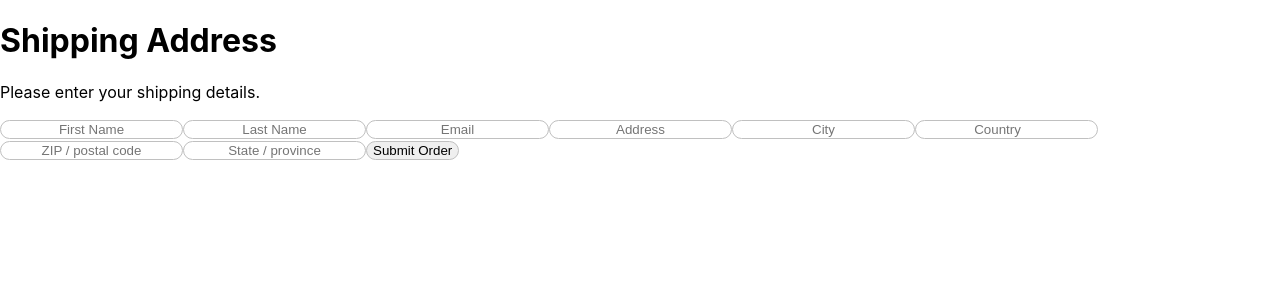
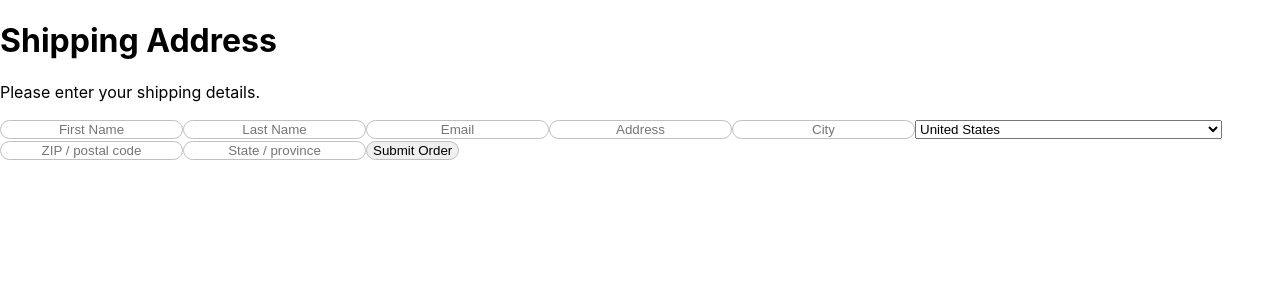
Before and after one commit to TroyWarez/basic-site, a React (Vite) app: page / in a window 1280 px wide. Shown: the top 300 px of the page. Built offline with nearby package versions, Linux system fonts and the light colour scheme.

Commit message:
changed country element from datalist to select

```diff
--- a/src/components/RegionalInput.tsx
+++ b/src/components/RegionalInput.tsx
@@ -1,6 +1,6 @@
 
 export default function RegionalInput() {
-  function ChangeHandler(event: React.ChangeEvent<HTMLInputElement>) {
+  function ChangeHandler(event: React.ChangeEvent<HTMLSelectElement>) {
     const stateInputElement = document.getElementById("stateInput");
     if (stateInputElement) {
       switch (event?.target?.value)
@@ -26,245 +26,243 @@ export default function RegionalInput() {
   }
   return (
     <>
-    <input list="country" name="country" id="Country" onChange={ChangeHandler} placeholder="Country" required />
-    <datalist id="country">
-    <option value="United States" />
-    <option value="United Kingdom" />
-    <option value="United Arab Emirates" />
-    <option value="Canada" />
-    <option value="Mexico" />
-    <option value="Australia" />
-    <option value="Japan" />
-    <option value="Austria" />
-    <option value="Belgium" />
-    <option value="France" />
-    <option value="Bulgaria" />
-    <option value="Croatia" />
-    <option value="Republic of Cyprus" />
-    <option value="Czech Republic" />
-    <option value="Denmark" />
-    <option value="Estonia" />
-    <option value="Finland" />
-    <option value="Germany" />
-    <option value="Greece" />
-    <option value="Hungary" />
-    <option value="Ireland" />
-    <option value="Israel" />
-    <option value="Italy" />
-    <option value="Latvia" />
-    <option value="Lithuania" />
-    <option value="Luxembourg" />
-    <option value="Malta" />
-    <option value="Netherlands" />
-    <option value="Poland" />
-    <option value="Portugal" />
-    <option value="Romania" />
-    <option value="Slovakia" />
-    <option value="Spain" />
-    <option value="Sweden" />
-    <option value="Iceland" />
-    <option value="Liechtenstein" />
-    <option value="Norway" />
-    <option value="Switzerland" />
-    <option value="Albania" />
-    <option value="Algeria" />
-    <option value="American Samoa" />
-    <option value="Andorra" />
-    <option value="Angola" />
-    <option value="Anguilla" />
-    <option value="Antigua and Barbuda" />
-    <option value="Argentina" />
-    <option value="Armenia" />
-    <option value="Aruba" />
-    <option value="Azerbaijan" />
-    <option value="Bahamas" />
-    <option value="Bahrain" />
-    <option value="Bangladesh" />
-    <option value="Barbados" />
-    <option value="Belarus" />
-    <option value="Belize" />
-    <option value="Benin" />
-    <option value="Bermuda" />
-    <option value="Bhutan" />
-    <option value="Bolivia" />
-    <option value="Bosnia and Herzegovina" />
-    <option value="Botswana" />
-    <option value="Bouvet Island" />
-    <option value="Brazil" />
-    <option value="British Indian Ocean Territory" />
-    <option value="Brunei Darussalam" />
-    <option value="Burkina Faso" />
-    <option value="Burundi" />
-    <option value="Cambodia" />
-    <option value="Cameroon" />
-    <option value="Cape Verde" />
-    <option value="Cayman Islands" />
-    <option value="Central African Republic" />
-    <option value="Chad" />
-    <option value="Chile" />
-    <option value="China" />
-    <option value="Christmas Island" />
-    <option value="Cocos (Keeling) Islands" />
-    <option value="Colombia" />
-    <option value="Comoros" />
-    <option value="Congo" />
-    <option value="Congo, The Democratic Republic of The" />
-    <option value="Cook Islands" />
-    <option value="Costa Rica" />
-    <option value="Cote D'ivoire" />
-    <option value="Cuba" />
-    <option value="Djibouti" />
-    <option value="Dominica" />
-    <option value="Dominican Republic" />
-    <option value="Ecuador" />
-    <option value="Egypt" />
-    <option value="El Salvador" />
-    <option value="Equatorial Guinea" />
-    <option value="Eritrea" />
-    <option value="Ethiopia" />
-    <option value="Falkland Islands (Malvinas)" />
-    <option value="Faroe Islands" />
-    <option value="Fiji" />
-    <option value="French Guiana" />
-    <option value="French Polynesia" />
-    <option value="French Southern Territories" />
-    <option value="Gabon" />
-    <option value="Gambia" />
-    <option value="Georgia" />
-    <option value="Ghana" />
-    <option value="Gibraltar" />
-    <option value="Greenland" />
-    <option value="Grenada" />
-    <option value="Guadeloupe" />
-    <option value="Guam" />
-    <option value="Guatemala" />
-    <option value="Guinea" />
-    <option value="Guinea-bissau" />
-    <option value="Guyana" />
-    <option value="Haiti" />
-    <option value="Heard Island and Mcdonald Islands" />
-    <option value="Holy See (Vatican City State)" />
-    <option value="Honduras" />
-    <option value="Hong Kong" />
-    <option value="India" />
-    <option value="Indonesia" />
-    <option value="Iran, Islamic Republic of" />
-    <option value="Iraq" />
-    <option value="Jamaica" />
-    <option value="Jordan" />
-    <option value="Kazakhstan" />
-    <option value="Kenya" />
-    <option value="Kiribati" />
-    <option value="Korea, Democratic People's Republic of" />
-    <option value="Korea, Republic of" />
-    <option value="Kuwait" />
-    <option value="Kyrgyzstan" />
-    <option value="Lao People's Democratic Republic" />
-    <option value="Lebanon" />
-    <option value="Lesotho" />
-    <option value="Liberia" />
-    <option value="Libyan Arab Jamahiriya" />
-    <option value="Macao" />
-    <option value="Macedonia, The Former Yugoslav Republic of" />
-    <option value="Madagascar" />
-    <option value="Malawi" />
-    <option value="Malaysia" />
-    <option value="Maldives" />
-    <option value="Mali" />
-    <option value="Marshall Islands" />
-    <option value="Martinique" />
-    <option value="Mauritania" />
-    <option value="Mauritius" />
-    <option value="Mayotte" />
-    <option value="Micronesia, Federated States of" />
-    <option value="Moldova, Republic of" />
-    <option value="Monaco" />
-    <option value="Mongolia" />
-    <option value="Montserrat" />
-    <option value="Morocco" />
-    <option value="Mozambique" />
-    <option value="Myanmar" />
-    <option value="Netherlands Antilles" />
-    <option value="Namibia" />
-    <option value="Nauru" />
-    <option value="Nepal" />
-    <option value="New Caledonia" />
-    <option value="New Zealand" />
-    <option value="Nicaragua" />
-    <option value="Niger" />
-    <option value="Nigeria" />
-    <option value="Niue" />
-    <option value="Norfolk Island" />
-    <option value="Northern Mariana Islands" />
-    <option value="Oman" />
-    <option value="Pakistan" />
-    <option value="Palau" />
-    <option value="Palestinian Territory, Occupied" />
-    <option value="Panama" />
-    <option value="Papua New Guinea" />
-    <option value="Paraguay" />
-    <option value="Peru" />
-    <option value="Philippines" />
-    <option value="Pitcairn" />
-    <option value="Puerto Rico" />
-    <option value="Qatar" />
-    <option value="Reunion" />
-    <option value="Russian Federation" />
-    <option value="Rwanda" />
-    <option value="Saint Helena" />
-    <option value="Saint Kitts and Nevis" />
-    <option value="Saint Lucia" />
-    <option value="Saint Pierre and Miquelon" />
-    <option value="Saint Vincent and The Grenadines" />
-    <option value="Samoa" />
-    <option value="San Marino" />
-    <option value="Sao Tome and Principe" />
-    <option value="Saudi Arabia" />
-    <option value="Senegal" />
-    <option value="Serbia and Montenegro" />
-    <option value="Seychelles" />
-    <option value="Sierra Leone" />
-    <option value="Singapore" />
-    <option value="Solomon Islands" />
-    <option value="Somalia" />
-    <option value="South Africa" />
-    <option value="South Georgia and The South Sandwich Islands" />
-    <option value="Sri Lanka" />
-    <option value="Sudan" />
-    <option value="Suriname" />
-    <option value="Svalbard and Jan Mayen" />
-    <option value="Swaziland" />
-    <option value="Syrian Arab Republic" />
-    <option value="Taiwan, Province of China" />
-    <option value="Tajikistan" />
-    <option value="Tanzania, United Republic of" />
-    <option value="Thailand" />
-    <option value="Timor-leste" />
-    <option value="Togo" />
-    <option value="Tokelau" />
-    <option value="Tonga" />
-    <option value="Trinidad and Tobago" />
-    <option value="Tunisia" />
-    <option value="Turkey" />
-    <option value="Turkmenistan" />
-    <option value="Turks and Caicos Islands" />
-    <option value="Tuvalu" />
-    <option value="Uganda" />
-    <option value="Ukraine" />
-    <option value="United States Minor Outlying Islands" />
-    <option value="Uruguay" />
-    <option value="Uzbekistan" />
-    <option value="Vanuatu" />
-    <option value="Venezuela" />
-    <option value="Viet Nam" />
-    <option value="Virgin Islands, British" />
-    <option value="Virgin Islands, U.S" />
-    <option value="Wallis and Futuna" />
-    <option value="Western Sahara" />
-    <option value="Yemen" />
-    <option value="Zambia" />
-    <option value="Zimbabwe" />
-    </datalist>
+    <select name="country" id="Country" onChange={ChangeHandler} required>
+    <option value="United States">United States</option>
+    <option value="United Kingdom">United Kingdom</option>
+    <option value="United Arab Emirates">United Arab Emirates</option>
+    <option value="Canada">Canada</option>
+    <option value="Mexico">Mexico</option>
+    <option value="Australia">Australia</option>
+    <option value="Japan">Japan</option>
+    <option value="Austria">Austria</option>
+    <option value="Belgium">Belgium</option>
+    <option value="France">France</option>
+    <option value="Bulgaria">Bulgaria</option>
+    <option value="Croatia">Croatia</option>
+    <option value="Republic of Cyprus">Republic of Cyprus</option>
+    <option value="Czech Republic">Czech Republic</option>
+    <option value="Denmark">Denmark</option>
+    <option value="Estonia">Estonia</option>
+    <option value="Finland">Finland</option>
+    <option value="Germany">Germany</option>
+    <option value="Greece">Greece</option>
+    <option value="Hungary">Hungary</option>
+    <option value="Ireland">Ireland</option>
+    <option value="Israel">Israel</option>
+    <option value="Italy">Italy</option>
+    <option value="Latvia">Latvia</option>
+    <option value="Lithuania">Lithuania</option>
+    <option value="Luxembourg">Luxembourg</option>
+    <option value="Malta">Malta</option>
+    <option value="Netherlands">Netherlands</option>
+    <option value="Poland">Poland</option>
+    <option value="Portugal">Portugal</option>
+    <option value="Romania">Romania</option>
+    <option value="Slovakia">Slovakia</option>
+    <option value="Spain">Spain</option>
+    <option value="Sweden">Sweden</option>
+    <option value="Iceland">Iceland</option>
+    <option value="Liechtenstein">Liechtenstein</option>
+    <option value="Norway">Norway</option>
+    <option value="Switzerland">Switzerland</option>
+    <option value="Albania">Albania</option>
+    <option value="Algeria">Algeria</option>
+    <option value="American Samoa">American Samoa</option>
+    <option value="Andorra">Andorra</option>
+    <option value="Angola">Angola</option>
+    <option value="Anguilla">Anguilla</option>
+    <option value="Antigua and Barbuda">Antigua and Barbuda</option>
+    <option value="Argentina">Argentina</option>
+    <option value="Armenia">Armenia</option>
+    <option value="Aruba">Aruba</option>
+    <option value="Azerbaijan">Azerbaijan</option>
+    <option value="Bahamas">Bahamas</option>
+    <option value="Bahrain">Bahrain</option>
+    <option value="Bangladesh">angladesh</option>
+    <option value="Barbados">Barbados</option>
+    <option value="Belarus">Belarus</option>
+    <option value="Belize">Belize</option>
+    <option value="Benin">Benin</option>
+    <option value="Bermuda">Bermuda</option>
+    <option value="Bhutan">Bhutan</option>
+    <option value="Bolivia">Bolivia</option>
+    <option value="Bosnia and Herzegovina">Bosnia and Herzegovina</option>
+    <option value="Botswana">Botswana</option>
+    <option value="Bouvet Island">Bouvet Island</option>
+    <option value="Brazil">Brazil</option>
+    <option value="British Indian Ocean Territory">British Indian Ocean Territory</option>
+    <option value="Brunei Darussalam">Brunei Darussalam</option>
+    <option value="Burkina Faso">Burkina Faso</option>
+    <option value="Burundi">Burundi</option>
+    <option value="Cambodia">Cambodia</option>
+    <option value="Cameroon">Cameroon</option>
+    <option value="Cape Verde">Cape Verde</option>
+    <option value="Cayman Islands">Cayman Islands</option>
+    <option value="Central African Republic">Central African Republic</option>
+    <option value="Chad">Chad</option>
+    <option value="Chile">Chile</option>
+    <option value="China">China</option>
+    <option value="Christmas Island">Christmas Island</option>
+    <option value="Cocos (Keeling) Islands">Cocos (Keeling) Islands</option>
+    <option value="Colombia">Colombia</option>
+    <option value="Comoros">Comoros</option>
+    <option value="Congo">Congo</option>
+    <option value="Congo, The Democratic Republic of The">Congo, The Democratic Republic of The</option>
+    <option value="Cook Islands">Cook Islands</option>
+    <option value="Costa Rica">Costa Rica</option>
+    <option value="Cote D'ivoire">Cote D'ivoire</option>
+    <option value="Cuba">Cuba</option>
+    <option value="Djibouti">Djibouti</option>
+    <option value="Dominica">Dominica</option>
+    <option value="Dominican Republic">Dominican Republic</option>
+    <option value="Ecuador">Ecuador</option>
+    <option value="Egypt">Egypt</option>
+    <option value="El Salvador">El Salvador</option>
+    <option value="Equatorial Guinea">Equatorial Guinea</option>
+    <option value="Eritrea">Eritrea</option>
+    <option value="Ethiopia">Ethiopia</option>
+    <option value="Falkland Islands (Malvinas)">Falkland Islands (Malvinas)</option>
+    <option value="Faroe Islands">Faroe Islands</option>
+    <option value="Fiji">Fiji</option>
+    <option value="French Guiana">French Guiana"</option>
+    <option value="French Polynesia">French Polynesia</option>
+    <option value="French Southern Territories">French Southern Territories</option>
+    <option value="Gabon">Gabon</option>
+    <option value="Gambia">Gambia</option>
+    <option value="Georgia">Georgia</option>
+    <option value="Ghana">Ghana</option>
+    <option value="Gibraltar">Gibraltar</option>
+    <option value="Greenland">Greenland</option>
+    <option value="Grenada">Grenada</option>
+    <option value="Guadeloupe">Guadeloupe</option>
+    <option value="Guam">Guam</option>
+    <option value="Guatemala">Guatemala</option>
+    <option value="Guinea">Guinea</option>
+    <option value="Guinea-bissau">Guinea-bissau</option>
+    <option value="Guyana">Guyana</option>
+    <option value="Haiti">Haiti</option>
+    <option value="Heard Island and Mcdonald Islands">Heard Island and Mcdonald Islands</option>
+    <option value="Holy See (Vatican City State)">Holy See (Vatican City State)</option>
+    <option value="Honduras">Honduras</option>
+    <option value="Hong Kong">Hong Kong</option>
+    <option value="India">India</option>
+    <option value="Indonesia">Indonesia</option>
+    <option value="Iran, Islamic Republic of">Iran, Islamic Republic of</option>
+    <option value="Iraq">Iraq</option>
+    <option value="Jamaica">Jamaica</option>
+    <option value="Jordan">Jordan</option>
+    <option value="Kazakhstan">Kazakhstan</option>
+    <option value="Kenya">Kenya</option>
+    <option value="Kiribati">Kiribati</option>
+    <option value="Korea, Democratic People's Republic of">Korea, Democratic People's Republic of</option>
+    <option value="Korea, Republic of">Korea, Republic of</option>
+    <option value="Kuwait">Kuwait</option>
+    <option value="Kyrgyzstan">Kyrgyzstan</option>
+    <option value="Lao People's Democratic Republic">Lao People's Democratic Republic</option>
+    <option value="Lebanon">Lebanon</option>
+    <option value="Lesotho">Lesotho</option>
+    <option value="Liberia">Liberia</option>
+    <option value="Libyan Arab Jamahiriya">Libyan Arab Jamahiriya</option>
+    <option value="Macao">Macao</option>
+    <option value="Macedonia, The Former Yugoslav Republic of">Macedonia, The Former Yugoslav Republic of</option>
+    <option value="Madagascar">Madagascar</option>
+    <option value="Malawi">Malawi</option>
+    <option value="Malaysia">Malaysia</option>
+    <option value="Maldives">Maldives</option>
+    <option value="Mali">Mali</option>
+    <option value="Marshall Islands">Marshall Islands</option>
+    <option value="Martinique">Martinique</option>
+    <option value="Mauritania">Mauritania</option>
+    <option value="Mauritius">Mauritius</option>
+    <option value="Mayotte">Mayotte</option>
+    <option value="Micronesia, Federated States of">Micronesia, Federated States of</option>
+    <option value="Moldova, Republic of">Moldova, Republic of</option>
+    <option value="Monaco">Monaco</option>
+    <option value="Mongolia">Mongolia</option>
+    <option value="Montserrat">Montserrat</option>
+    <option value="Morocco">Morocco</option>
+    <option value="Mozambique">Mozambique</option>
+    <option value="Myanmar">Myanmar</option>
+    <option value="Netherlands Antilles">Netherlands Antilles</option>
+    <option value="Namibia">Namibia</option>
+    <option value="Nauru">Nauru</option>
+    <option value="Nepal">Nepal</option>
+    <option value="New Caledonia">New Caledonia</option>
+    <option value="New Zealand">New Zealand</option>
+    <option value="Nicaragua">Nicaragua</option>
+    <option value="Niger">Niger</option>
+    <option value="Nigeria">Nigeria</option>
+    <option value="Niue">Niue</option>
+    <option value="Norfolk Island">Norfolk Island</option>
+    <option value="Northern Mariana Islands">Northern Mariana Islands</option>
+    <option value="Oman">Oman</option>
+    <option value="Pakistan">Pakistan</option>
+    <option value="Palau">Palau</option>
+    <option value="Panama">Panama</option>
+    <option value="Papua New Guinea">Papua New Guinea</option>
+    <option value="Paraguay">Paraguay</option>
+    <option value="Peru">Peru</option>
+    <option value="Philippines">Philippines</option>
+    <option value="Pitcairn">Pitcairn</option>
+    <option value="Puerto Rico">Puerto Rico</option>
+    <option value="Qatar">Qatar</option>
+    <option value="Reunion">Reunion</option>
+    <option value="Russian Federation">Russian Federation</option>
+    <option value="Rwanda">Rwanda</option>
+    <option value="Saint Helena">Saint Helena</option>
+    <option value="Saint Kitts and Nevis">Saint Kitts and Nevis</option>
+    <option value="Saint Lucia">Saint Lucia</option>
+    <option value="Saint Pierre and Miquelon">Saint Pierre and Miquelon</option>
+    <option value="Saint Vincent and The Grenadines">Saint Vincent and The Grenadines</option>
+    <option value="Samoa">Samoa</option>
+    <option value="San Marino">San Marino</option>
+    <option value="Sao Tome and Principe">Sao Tome and Principe</option>
+    <option value="Saudi Arabia">Saudi Arabia</option>
+    <option value="Senegal">Senegal</option>
+    <option value="Serbia and Montenegro">Serbia and Montenegro"</option>
+    <option value="Seychelles">Seychelles</option>
+    <option value="Sierra Leone">Sierra Leone</option>
+    <option value="Singapore">Singapore</option>
+    <option value="Solomon Islands">Solomon Islands</option>
+    <option value="Somalia">Somalia</option>
+    <option value="South Africa">South Africa"</option>
+    <option value="South Georgia and The South Sandwich Islands">South Georgia and The South Sandwich Islands</option>
+    <option value="Sri Lanka">Sri Lanka</option>
+    <option value="Sudan">Sudan</option>
+    <option value="Suriname">Suriname</option>
+    <option value="Svalbard and Jan Mayen">Svalbard and Jan Mayen</option>
+    <option value="Swaziland">Swaziland</option>
+    <option value="Syrian Arab Republic">Syrian Arab Republic</option>
+    <option value="Taiwan, Province of China">Taiwan, Province of China</option>
+    <option value="Tajikistan">Tajikistan</option>
+    <option value="Tanzania, United Republic of">Tanzania, United Republic of</option>
+    <option value="Thailand">Thailand</option>
+    <option value="Timor-leste">Timor-leste</option>
+    <option value="Togo">Togo</option>
+    <option value="Tokelau">Tokelau</option>
+    <option value="Tonga">Tonga</option>
+    <option value="Trinidad and Tobago">Trinidad and Tobago</option>
+    <option value="Tunisia">Tunisia</option>
+    <option value="Turkey">Turkey</option>
+    <option value="Turkmenistan">Turkmenistan</option>
+    <option value="Turks and Caicos Islands">Turks and Caicos Islands</option>
+    <option value="Tuvalu">Tuvalu</option>
+    <option value="Uganda">Uganda</option>
+    <option value="Ukraine">Ukraine</option>
+    <option value="United States Minor Outlying Islands">United States Minor Outlying Islands</option>
+    <option value="Uruguay">Uruguay</option>
+    <option value="Uzbekistan">Uzbekistan</option>
+    <option value="Vanuatu">Vanuatu</option>
+    <option value="Venezuela">Venezuela</option>
+    <option value="Viet Nam">Viet Nam</option>
+    <option value="Virgin Islands, British">Virgin Islands, British</option>
+    <option value="Virgin Islands, U.S">Virgin Islands, U.S</option>
+    <option value="Wallis and Futuna">Vallis and Futuna</option>
+    <option value="Western Sahara">Western Sahara</option>
+    <option value="Yemen">Yemen</option>
+    <option value="Zambia">Zambia</option>
+    <option value="Zimbabwe">Zimbabwe</option>
+    </select>
 
     <input type="text" name="ZIP Code" id="ZIP Code" placeholder="ZIP / postal code" maxLength={12} required/>
 
```
